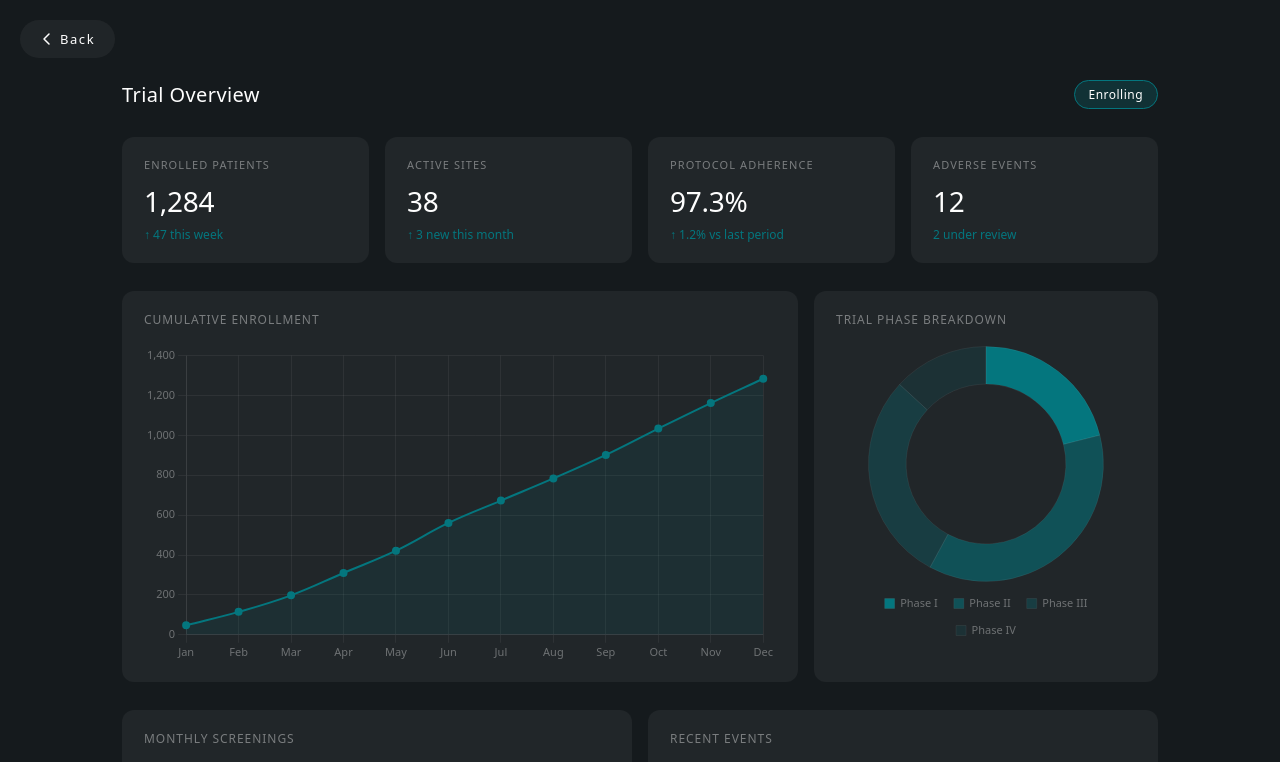
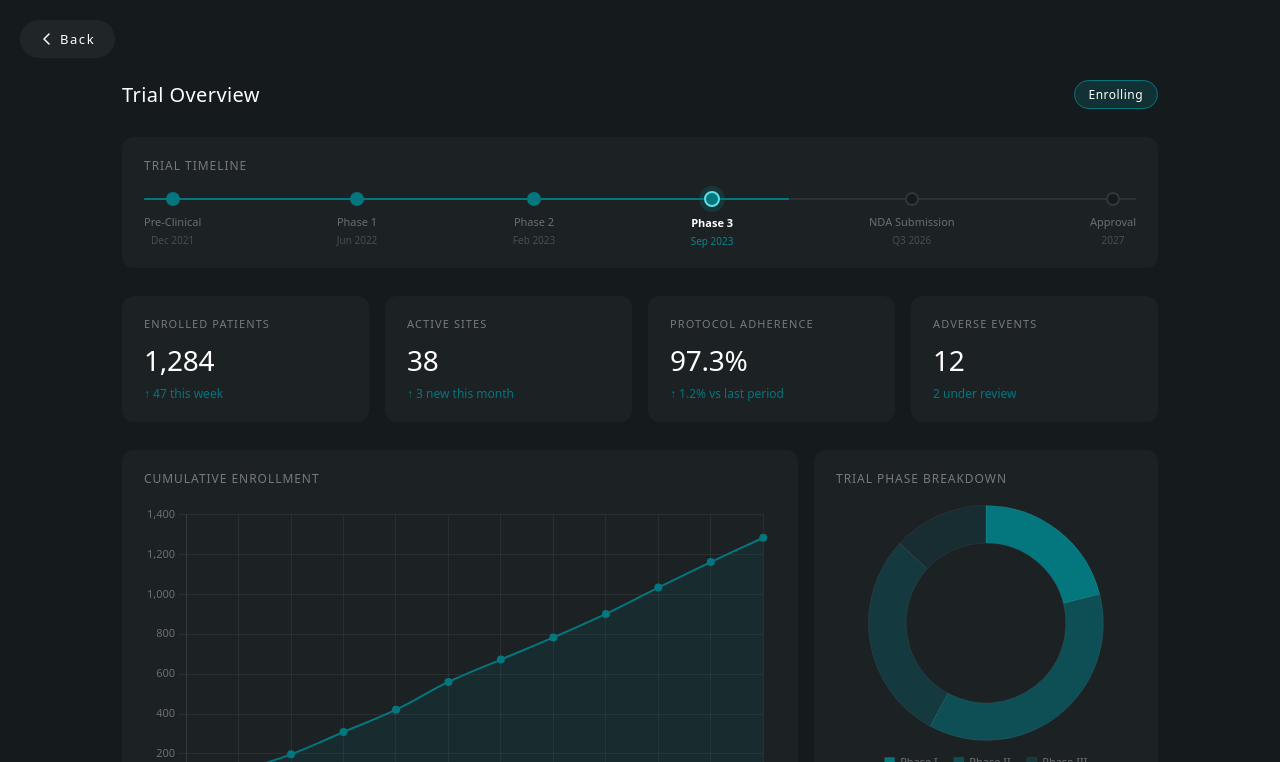
Before and after one commit to blakewilliford-create/prototypes, a plain HTML site: page dashboard.html in a window 1280 px wide. Shown: the top 762 px of the page. Drawn offline with nearby package versions, Linux system fonts and the light colour scheme.

Commit message:
Quick dashboard tweak

```diff
--- a/css/style.css
+++ b/css/style.css
@@ -5,7 +5,7 @@
   --bg:            #151a1d;
   --fg:            #fefefe;
   --glow:          #a1f2ff;
-  --surface:       rgba(255, 255, 255, 0.05);
+  --surface:       rgba(255, 255, 255, 0.03);
   --border:        rgba(255, 255, 255, 0.1);
   --muted:         rgba(255, 255, 255, 0.4);
   --primary:       #04767E;
--- a/dashboard.html
+++ b/dashboard.html
@@ -11,6 +11,74 @@
     <link rel="manifest" href="favicons/site.webmanifest" />
     <script src="https://cdn.jsdelivr.net/npm/chart.js@4.4.0/dist/chart.umd.min.js"></script>
     <link rel="stylesheet" href="css/style.css" />
+  <style>
+    .tl-wrap {
+      position: relative;
+      margin-top: 8px;
+    }
+    .tl-track {
+      position: absolute;
+      top: 7px;
+      transform: translateY(-50%);
+      left: 0; right: 0;
+      height: 2px;
+      background: rgba(255,255,255,0.08);
+      border-radius: 2px;
+    }
+    .tl-fill {
+      height: 100%;
+      width: 65%;
+      background: #04767E;
+      border-radius: 2px;
+    }
+    .tl-milestones {
+      display: flex;
+      justify-content: space-between;
+      position: relative;
+    }
+    .tl-ms {
+      display: flex;
+      flex-direction: column;
+      align-items: center;
+      gap: 8px;
+    }
+    .tl-dot {
+      width: 14px; height: 14px;
+      border-radius: 50%;
+      background: #151a1d;
+      border: 2px solid rgba(255,255,255,0.12);
+      flex-shrink: 0;
+      position: relative;
+      z-index: 1;
+    }
+    .tl-ms.done .tl-dot {
+      background: #04767E;
+      border-color: #04767E;
+    }
+    .tl-ms.active .tl-dot {
+      width: 16px; height: 16px;
+      margin-top: -1px;
+      background: #04767E;
+      border-color: #5ee0e8;
+      box-shadow: 0 0 0 5px rgba(4,118,126,0.25);
+    }
+    .tl-name {
+      font-size: 11px;
+      font-weight: 500;
+      color: rgba(255,255,255,0.35);
+      white-space: nowrap;
+      text-align: center;
+    }
+    .tl-ms.active .tl-name { color: #fff; font-weight: 600; }
+    .tl-date {
+      font-size: 10px;
+      color: rgba(255,255,255,0.2);
+      white-space: nowrap;
+      text-align: center;
+      margin-top: -4px;
+    }
+    .tl-ms.active .tl-date { color: rgba(4,185,195,0.65); }
+  </style>
   </head>
   <body class="page-dashboard">
       <main class="main">
@@ -18,6 +86,46 @@
           <h1>Trial Overview</h1>
           <div class="topbar-right">
             <span class="badge">Enrolling</span>
+          </div>
+        </div>
+
+        <!-- TRIAL TIMELINE -->
+        <div class="card">
+          <div class="card-title">Trial Timeline</div>
+          <div class="tl-wrap">
+            <div class="tl-track"><div class="tl-fill"></div></div>
+            <div class="tl-milestones">
+              <div class="tl-ms done">
+                <div class="tl-dot"></div>
+                <div class="tl-name">Pre-Clinical</div>
+                <div class="tl-date">Dec 2021</div>
+              </div>
+              <div class="tl-ms done">
+                <div class="tl-dot"></div>
+                <div class="tl-name">Phase 1</div>
+                <div class="tl-date">Jun 2022</div>
+              </div>
+              <div class="tl-ms done">
+                <div class="tl-dot"></div>
+                <div class="tl-name">Phase 2</div>
+                <div class="tl-date">Feb 2023</div>
+              </div>
+              <div class="tl-ms active">
+                <div class="tl-dot"></div>
+                <div class="tl-name">Phase 3</div>
+                <div class="tl-date">Sep 2023</div>
+              </div>
+              <div class="tl-ms">
+                <div class="tl-dot"></div>
+                <div class="tl-name">NDA Submission</div>
+                <div class="tl-date">Q3 2026</div>
+              </div>
+              <div class="tl-ms">
+                <div class="tl-dot"></div>
+                <div class="tl-name">Approval</div>
+                <div class="tl-date">2027</div>
+              </div>
+            </div>
           </div>
         </div>
 
```
Also changed, not shown: agent2.html (+76 -2 lines).
